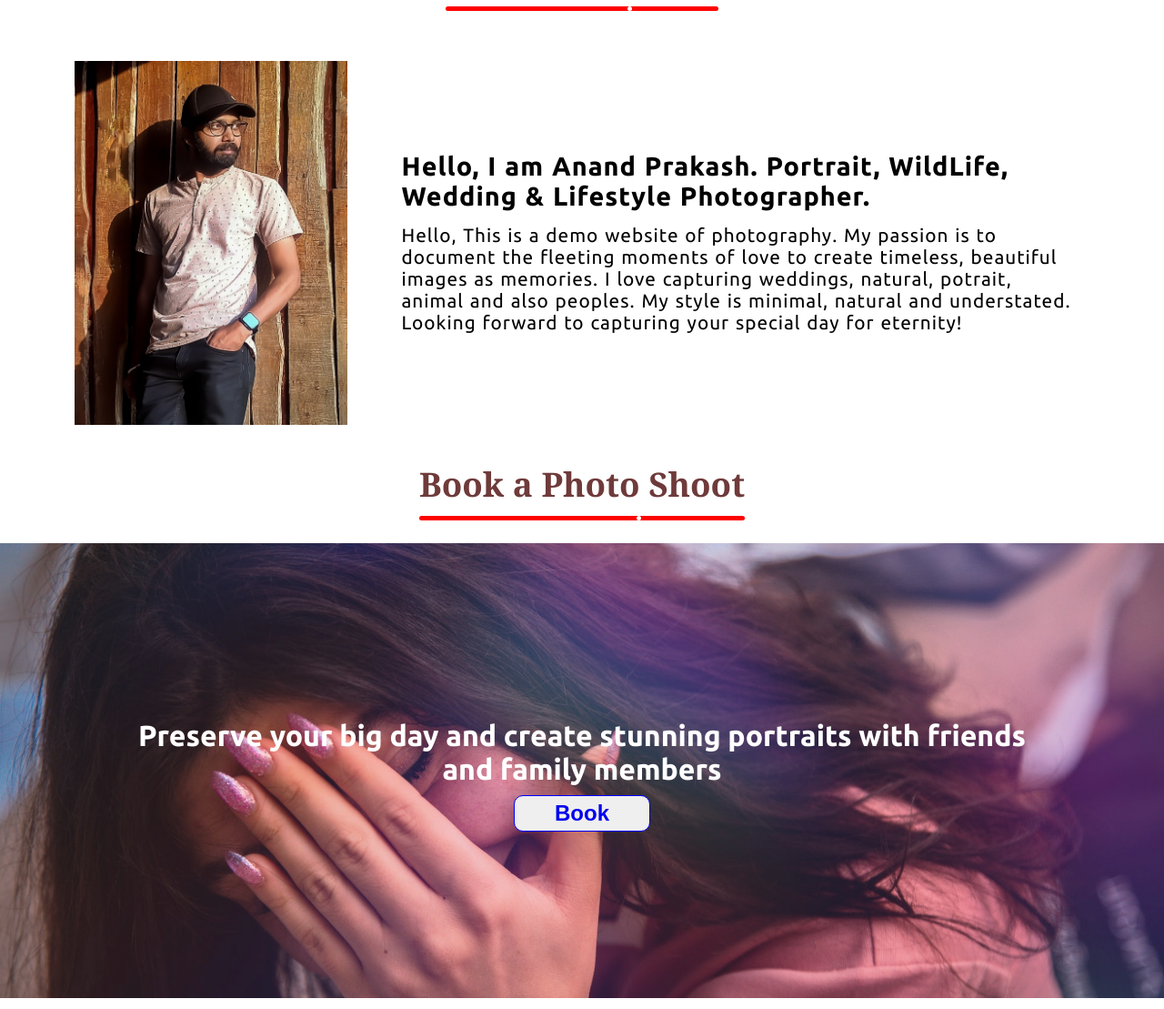
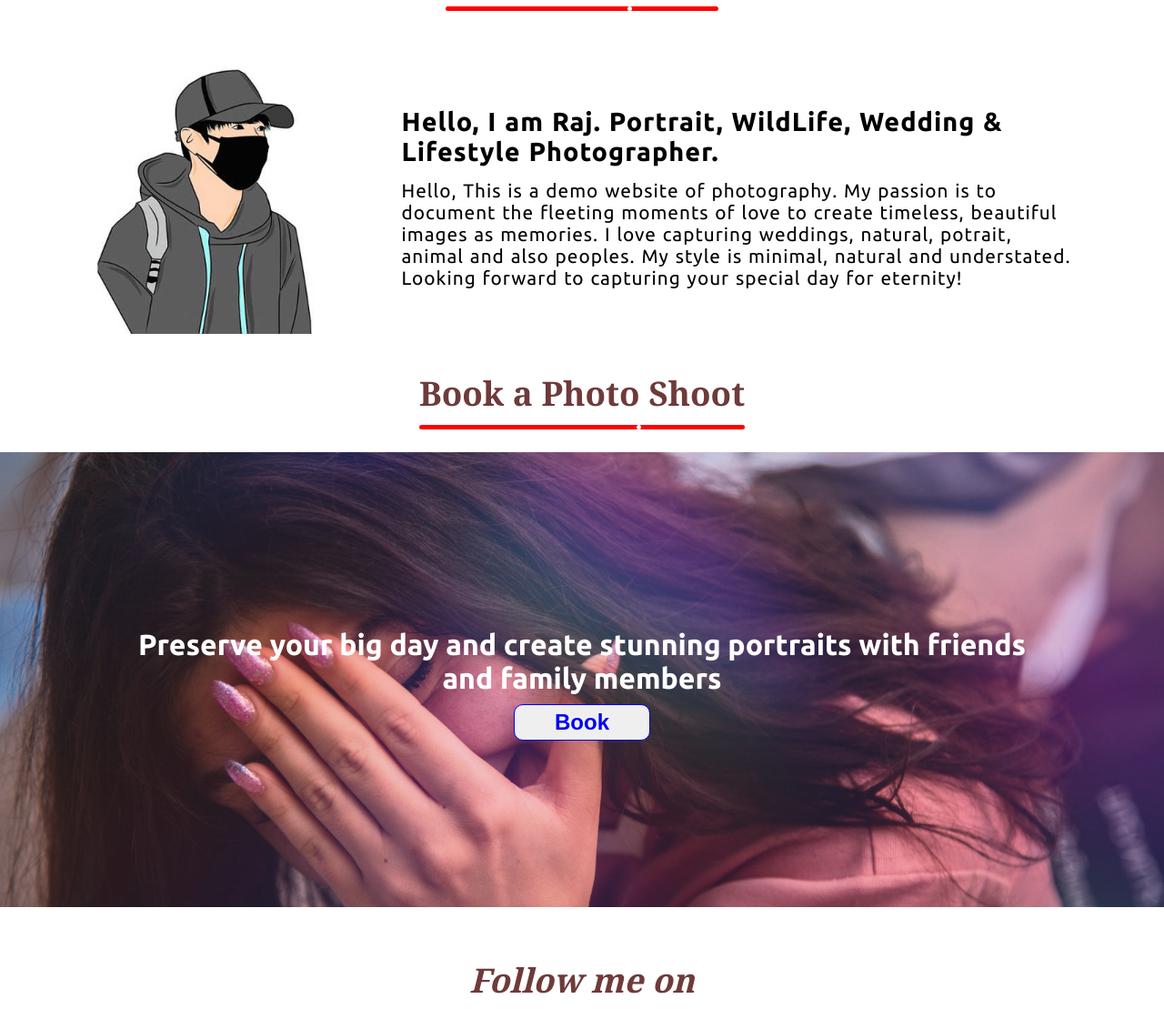
Before and after one commit to anandprakash01/Photography-site, a plain HTML site: page index.html in a window 1280 px wide. Shown: the part 2616-3725 px from the top of the page at 91% size. Drawn offline with Linux system fonts and the light colour scheme; a web font is replaced by a local one.

Commit message:
changes :)

```diff
--- a/assets/css/index.css
+++ b/assets/css/index.css
@@ -450,6 +450,7 @@ a:hover::after {
 }
 
 .quote div {
+    display: inline-block;
     font-family: 'Alkatra', cursive;
     text-align: center;
     font-size: 2rem;
--- a/index.html
+++ b/index.html
@@ -8,7 +8,10 @@
     <title>Moments Photography</title>
     <link rel="preconnect" href="https://fonts.googleapis.com">
     <link rel="preconnect" href="https://fonts.gstatic.com" crossorigin>
-    <link href="https://fonts.googleapis.com/css2?family=Alkatra:wght@400;700&family=Delicious+Handrawn&family=Noto+Serif:wght@400;700&family=Ubuntu:wght@300;400;700&display=swap" rel="stylesheet">
+
+    <link
+        href="https://fonts.googleapis.com/css2?family=Alkatra:wght@400;700&family=Delicious+Handrawn&family=Noto+Serif:wght@400;700&family=Ubuntu:wght@300;400;700&display=swap"
+        rel="stylesheet">
     <link rel="stylesheet" href="./assets/font-awesome-4.7.0/css/font-awesome.min.css">
     <link rel="stylesheet" href="./assets/css/index.css">
     <link rel="stylesheet" media="screen and (max-width: 800px)" href="./assets/css/index-phone.css">
@@ -30,14 +33,14 @@
         </ul>
         <div class="dropdown">
             <i class="fa fa-bars" aria-hidden="true"></i>
-        <div class="dropdown-content">
+            <div class="dropdown-content">
                 <a class="nav-link" id="active" href="#">Home</a>
                 <a class="nav-link" href="#">Gallery</a>
                 <a class="nav-link" href="#">Our work</a>
                 <a class="nav-link" href="#">Contact</a>
                 <a class="nav-link" href="#">About</a>
                 <button class="btn"><a href="#">Book Now</a></button>
-        </div>
+            </div>
     </nav>
     <section id="quote-banner">
         <div id="quote-banner-text">“ It's not enough to just own a camera. Everyone owns a camera. To be a
@@ -117,10 +120,11 @@
             </div>
         </div>
     </div>
+
     <section id="about-me">
-        <img src="./assets/img/my-img.jpg" alt="Anand Prakash">
+        <img src="./assets/img/dp.jpg" alt="dp">
         <div>
-            <h3>Hello, I am Anand Prakash. Portrait, WildLife, Wedding & Lifestyle Photographer.</h3>
+            <h3>Hello, I am Raj. Portrait, WildLife, Wedding & Lifestyle Photographer.</h3>
             Hello, This is a demo website of photography. My passion is to document the fleeting
             moments of love to create timeless, beautiful images as memories. I love capturing weddings, natural,
             potrait, animal and also peoples. My style is minimal, natural and understated. Looking forward to capturing
@@ -145,7 +149,7 @@
 
     <footer id="follow-us">
         <div class="title-div">
-            <h1 class="h1-primary">Follow us on</h1>
+            <h1 class="h1-primary">Follow me on</h1>
             <div id="anime-heading">
                 <div></div>
             </div>
```
Also changed, not shown: assets/img/dp.jpg (added), 1 other file.
